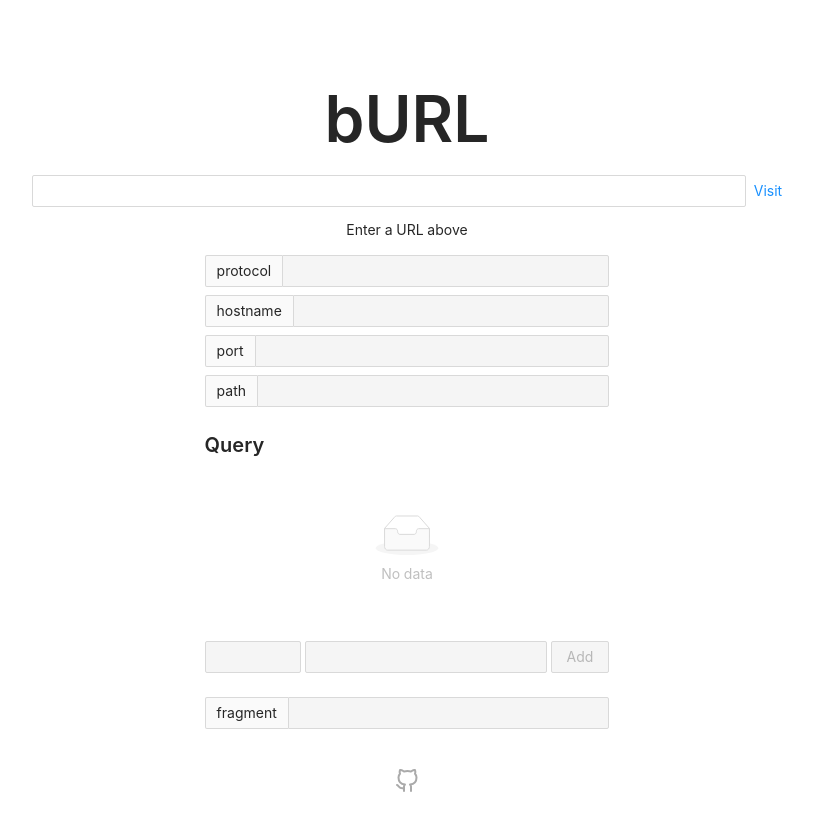
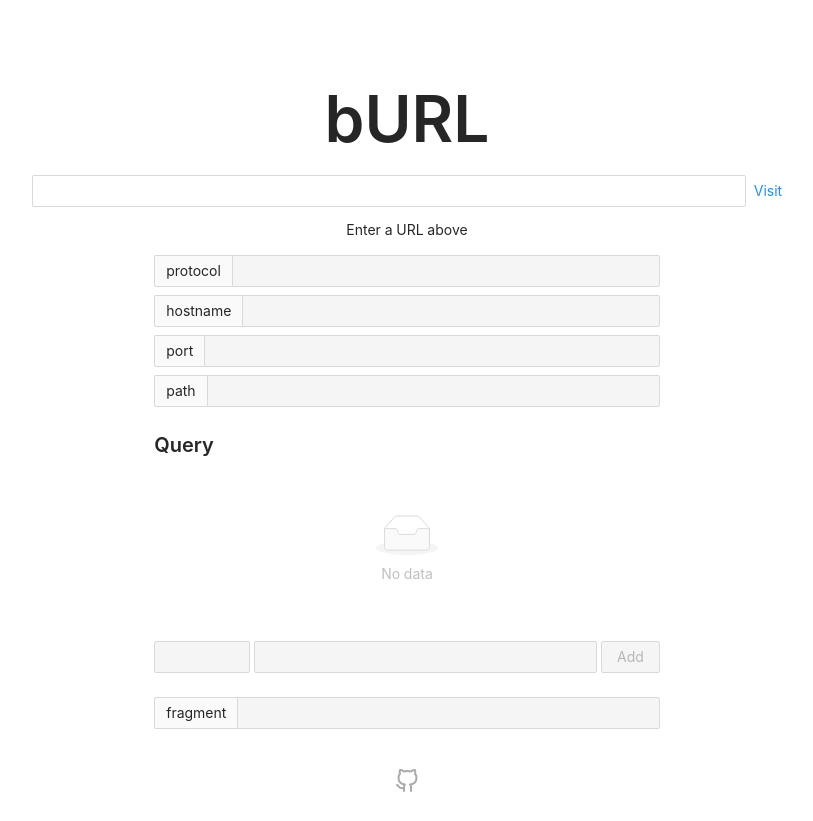
Before and after one commit to mebble/burl, a Next.js app: page / in a window 1280 px wide. Shown: the whole page, without its empty margins (233-1046 px from the left). Built offline with nearby package versions, Linux system fonts and the light colour scheme.

Commit message:
make breakdown wider

```diff
--- a/src/components/Query.js
+++ b/src/components/Query.js
@@ -6,7 +6,7 @@ const { Title } = Typography;
 
 export default function Query({ queryParams, disabled, onChange, onRemove, onSubmit }) {
     return (
-        <Space direction="vertical" style={{ margin: '1rem 0' }}>
+        <Space direction="vertical" style={{ margin: '1rem 0', width: '100%' }}>
             <Title level={4} style={{ margin: 0 }}>Query</Title>
             <QueryList
                 queryParams={queryParams}
--- a/src/pages/index.js
+++ b/src/pages/index.js
@@ -33,7 +33,7 @@ export default function Home() {
                 <Title>bURL</Title>
                 <UrlInput url={url} onChange={value => send(action('REPLACE', parseUrl(value)))} />
                 <Prompt url={url} />
-                <Space direction="vertical">
+                <Space className={styles.breakdown} direction="vertical">
                     <UrlField name="protocol" value={url.protocol} onChange={value => send(action('PROTOCOL', value))} disabled={disableFields} />
                     <UrlField name="hostname" value={url.hostname} onChange={value => send(action('HOSTNAME', value))}  disabled={disableFields} />
                     <UrlField name="port" type="number" value={url.port} onChange={value => send(action('PORT', value))} disabled={disableFields} />
--- a/src/styles/Home.module.css
+++ b/src/styles/Home.module.css
@@ -23,3 +23,37 @@
     display: flex;
     justify-content: center;
 }
+
+.breakdown {
+    width: 100%;
+}
+
+@media (min-width: 480px) {
+    .breakdown {
+        width: 80%;
+    }
+}
+
+@media (min-width: 640px) {
+    .breakdown {
+        width: 60%;
+    }
+}
+
+@media (min-width: 1024px) {
+    .breakdown {
+        width: 50%;
+    }
+}
+
+@media (min-width: 1200px) {
+    .breakdown {
+        width: 40%;
+    }
+}
+
+@media (min-width: 1400px) {
+    .breakdown {
+        width: 35%;
+    }
+}
```
